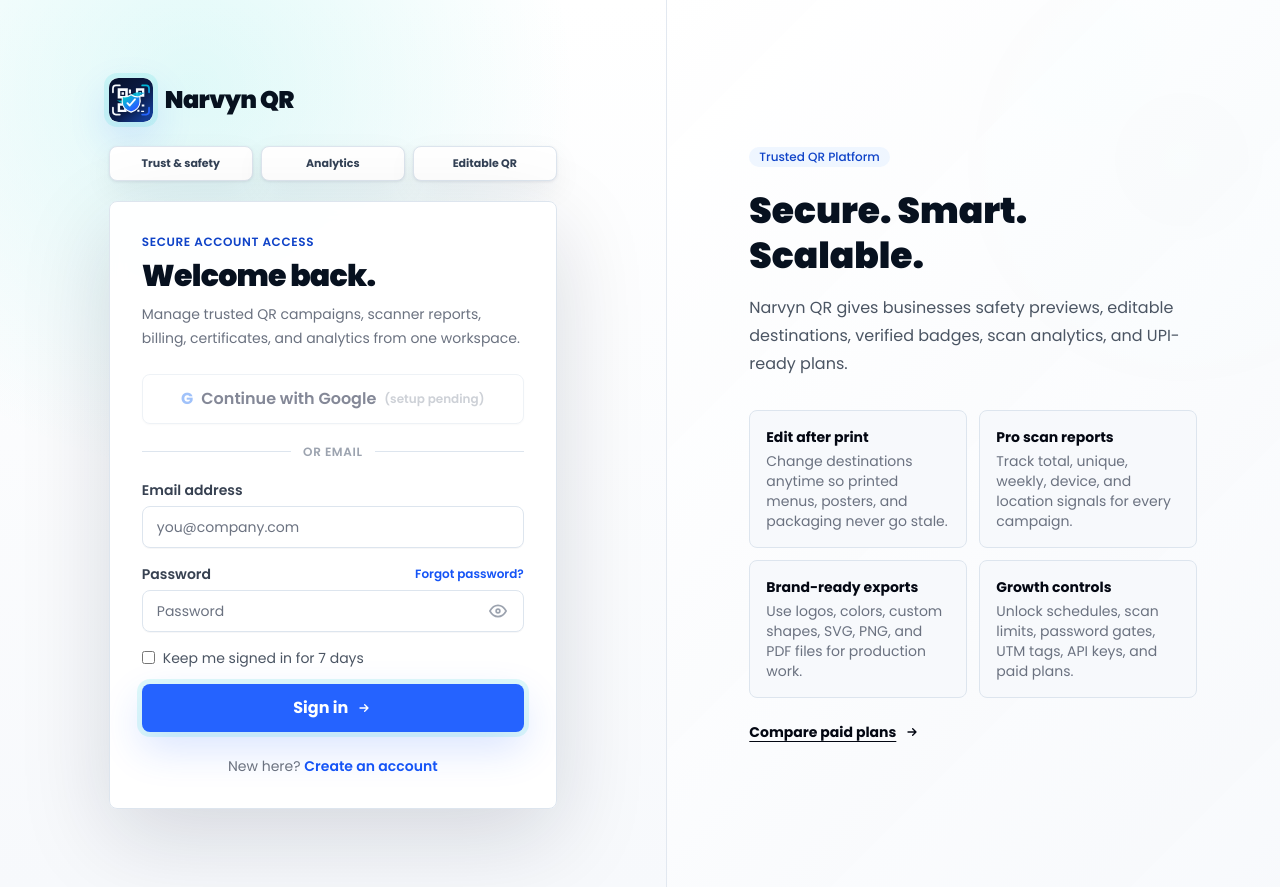
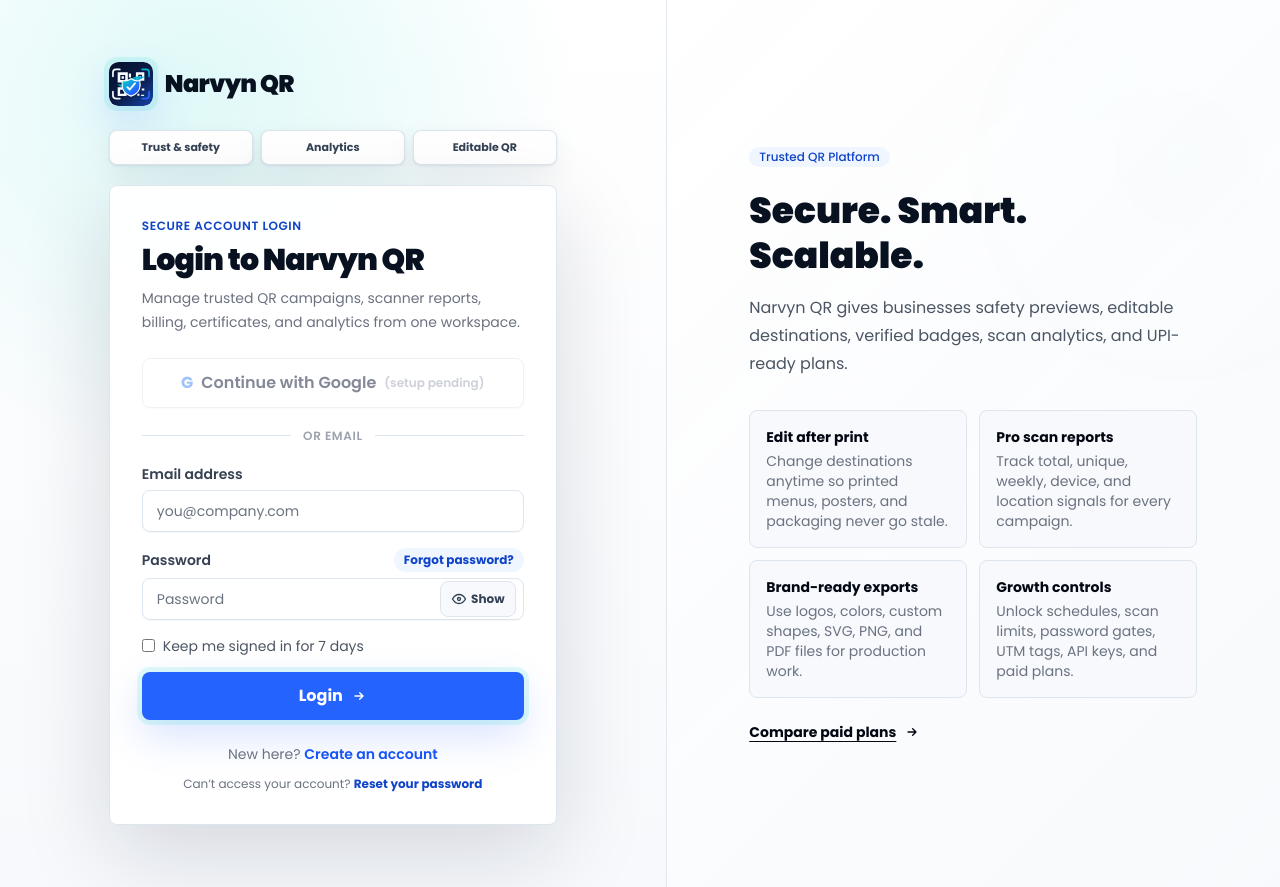
Before and after one commit to narvyn-official/qrplatform, a Django app: page /accounts/login/ in a window 1280 px wide. Run offline with Django 5.2, Linux system fonts and the light colour scheme; parts of the project's set-up code (start-up, migrations or seed data) failed here and were passed over; some libraries are stand-ins or nearby versions.

Commit message:
Fix auth labels and Cashfree checkout states

```diff
--- a/backend/templates/accounts/forgot_password.html
+++ b/backend/templates/accounts/forgot_password.html
@@ -8,7 +8,7 @@
       <svg class="h-4 w-4" fill="none" viewBox="0 0 24 24" stroke="currentColor">
         <path stroke-linecap="round" stroke-linejoin="round" stroke-width="2" d="M15 19l-7-7 7-7"/>
       </svg>
-      Back to sign in
+      Back to login
     </a>
     <div class="auth-panel p-6 sm:p-8">
       <div class="mb-6 flex h-12 w-12 items-center justify-center rounded-lg bg-primary-50 text-primary-700">
--- a/backend/templates/accounts/login.html
+++ b/backend/templates/accounts/login.html
@@ -1,5 +1,5 @@
 {% extends "base.html" %}
-{% block title %}Sign In — {{ PLATFORM_NAME }}{% endblock %}
+{% block title %}Login — {{ PLATFORM_NAME }}{% endblock %}
 
 {% block body %}
 <main class="auth-shell">
@@ -19,8 +19,8 @@
 
         <div class="auth-panel p-6 sm:p-8">
           <div class="mb-6">
-            <p class="text-xs font-semibold uppercase tracking-wider text-primary-700">Secure account access</p>
-            <h1 class="mt-2 text-3xl font-black tracking-tight text-graphite-950">Welcome back.</h1>
+            <p class="text-xs font-semibold uppercase tracking-wider text-primary-700">Secure account login</p>
+            <h1 class="mt-2 text-3xl font-black tracking-tight text-graphite-950">Login to {{ PLATFORM_NAME }}</h1>
             <p class="mt-2 text-sm leading-6 text-gray-500">Manage trusted QR campaigns, scanner reports, billing, certificates, and analytics from one workspace.</p>
           </div>
 
@@ -68,7 +68,7 @@
             <div>
               <div class="mb-1.5 flex items-center justify-between">
                 <label class="block text-sm font-semibold text-gray-700" for="id_password">Password</label>
-                <a href="{% url 'accounts:forgot_password' %}" class="text-xs font-semibold text-primary-600 hover:text-primary-700">Forgot password?</a>
+                <a href="{% url 'accounts:forgot_password' %}" class="rounded-full bg-primary-50 px-2.5 py-1 text-xs font-bold text-primary-700 hover:bg-primary-100">Forgot password?</a>
               </div>
               <div class="password-toggle-field" data-password-toggle data-password-visible="false">
                 {{ form.password }}
@@ -83,7 +83,7 @@
             </label>
 
             <button type="submit" class="btn-primary w-full justify-center py-3 text-base">
-              Sign in
+              Login
               <svg class="h-4 w-4" fill="none" viewBox="0 0 24 24" stroke="currentColor">
                 <path stroke-linecap="round" stroke-linejoin="round" stroke-width="2" d="M13 7l5 5m0 0l-5 5m5-5H6"/>
               </svg>
@@ -93,6 +93,10 @@
           <p class="mt-6 text-center text-sm text-gray-500">
             New here?
             <a href="{% url 'accounts:signup' %}" class="font-semibold text-primary-600 hover:text-primary-700">Create an account</a>
+          </p>
+          <p class="mt-3 text-center text-xs text-gray-500">
+            Can’t access your account?
+            <a href="{% url 'accounts:forgot_password' %}" class="font-bold text-primary-700 hover:text-primary-800">Reset your password</a>
           </p>
         </div>
       </div>
--- a/backend/templates/accounts/signup.html
+++ b/backend/templates/accounts/signup.html
@@ -110,7 +110,7 @@
 
         <p class="mt-6 text-center text-sm text-gray-500">
           Already have an account?
-          <a href="{% url 'accounts:login' %}" class="font-semibold text-primary-600 hover:text-primary-700">Sign in</a>
+          <a href="{% url 'accounts:login' %}" class="font-semibold text-primary-600 hover:text-primary-700">Login</a>
         </p>
       </div>
     </section>
--- a/backend/templates/base.html
+++ b/backend/templates/base.html
@@ -92,8 +92,8 @@
       .btn-secondary { @apply inline-flex min-w-0 items-center justify-center gap-2 px-4 py-2.5 bg-white hover:bg-primary-50 hover:text-primary-700 text-graphite-900 text-sm font-semibold rounded-lg border border-surface-200 hover:border-primary-200 transition duration-150 shadow-sm focus:outline-none focus:ring-2 focus:ring-primary-500 focus:ring-offset-2 disabled:pointer-events-none disabled:opacity-50; }
       .input { @apply block w-full px-3.5 py-2.5 border border-surface-200 rounded-lg text-sm text-graphite-900 placeholder:text-graphite-500 focus:ring-2 focus:ring-primary-500 focus:border-transparent outline-none transition bg-white shadow-[0_1px_0_rgba(11,19,49,.03)]; }
       .password-toggle-field { @apply relative; }
-      .password-toggle-field > input { @apply pr-12; }
-      .password-toggle-button { @apply absolute right-2 top-1/2 flex h-9 w-9 -translate-y-1/2 items-center justify-center rounded-lg text-gray-400 transition hover:bg-primary-50 hover:text-primary-700 focus:outline-none focus:ring-2 focus:ring-primary-600 focus:ring-offset-1; }
+      .password-toggle-field > input { @apply pr-24; }
+      .password-toggle-button { @apply absolute right-2 top-1/2 flex h-9 min-w-[4.75rem] -translate-y-1/2 items-center justify-center gap-1 rounded-lg border border-surface-200 bg-surface-50 px-2 text-xs font-bold text-graphite-700 transition hover:border-primary-200 hover:bg-primary-50 hover:text-primary-700 focus:outline-none focus:ring-2 focus:ring-primary-600 focus:ring-offset-1; }
       [data-password-visible="false"] .password-eye-off,
       [data-password-visible="true"] .password-eye { display: none; }
       .badge { @apply inline-flex items-center px-2.5 py-0.5 rounded-full text-xs font-medium; }
@@ -367,6 +367,8 @@
         wrapper.dataset.passwordVisible = shouldShow ? 'true' : 'false';
         button.setAttribute('aria-label', shouldShow ? 'Hide password' : 'Show password');
         button.setAttribute('aria-pressed', shouldShow ? 'true' : 'false');
+        const label = button.querySelector('.password-toggle-label');
+        if (label) label.textContent = shouldShow ? 'Hide' : 'Show';
         input.focus({ preventScroll: true });
       };
 
--- a/backend/templates/core/home.html
+++ b/backend/templates/core/home.html
@@ -24,7 +24,7 @@
         <button type="submit" class="btn-primary px-3 py-2 sm:px-4">Logout</button>
       </form>
       {% else %}
-      <a href="{% url 'accounts:login' %}" class="btn-secondary px-3 py-2">Sign in</a>
+      <a href="{% url 'accounts:login' %}" class="btn-secondary px-3 py-2">Login</a>
       <a href="{% url 'accounts:signup' %}" class="btn-primary px-3 py-2 sm:px-4">Start free</a>
       {% endif %}
     </div>
@@ -62,7 +62,7 @@
           </svg>
         </a>
         <a href="{% url 'accounts:login' %}" class="btn-secondary justify-center px-6 py-3">
-          Sign in
+          Login
         </a>
         {% endif %}
       </div>
--- a/backend/templates/includes/password_toggle_button.html
+++ b/backend/templates/includes/password_toggle_button.html
@@ -1,9 +1,10 @@
 <button type="button" class="password-toggle-button" onclick="window.togglePasswordVisibility(this)" aria-label="Show password" aria-pressed="false">
-  <svg class="password-eye h-5 w-5" fill="none" viewBox="0 0 24 24" stroke="currentColor" aria-hidden="true">
+  <svg class="password-eye h-4 w-4" fill="none" viewBox="0 0 24 24" stroke="currentColor" aria-hidden="true">
     <path stroke-linecap="round" stroke-linejoin="round" stroke-width="2" d="M2.25 12s3.75-6.75 9.75-6.75S21.75 12 21.75 12 18 18.75 12 18.75 2.25 12 2.25 12z"/>
     <path stroke-linecap="round" stroke-linejoin="round" stroke-width="2" d="M12 9.75A2.25 2.25 0 1112 14.25 2.25 2.25 0 0112 9.75z"/>
   </svg>
-  <svg class="password-eye-off h-5 w-5" fill="none" viewBox="0 0 24 24" stroke="currentColor" aria-hidden="true">
+  <svg class="password-eye-off h-4 w-4" fill="none" viewBox="0 0 24 24" stroke="currentColor" aria-hidden="true">
     <path stroke-linecap="round" stroke-linejoin="round" stroke-width="2" d="M3 3l18 18M9.88 9.88A3 3 0 0012 15a3 3 0 002.12-.88M6.5 6.92C3.85 8.73 2.25 12 2.25 12s3.75 6.75 9.75 6.75c1.75 0 3.32-.57 4.66-1.39M10.76 5.34c.4-.06.81-.09 1.24-.09 6 0 9.75 6.75 9.75 6.75a17.06 17.06 0 01-2.54 3.34"/>
   </svg>
+  <span class="password-toggle-label">Show</span>
 </button>
```
Also changed, not shown: backend/templates/billing/checkout.html (+71 -11 lines).
